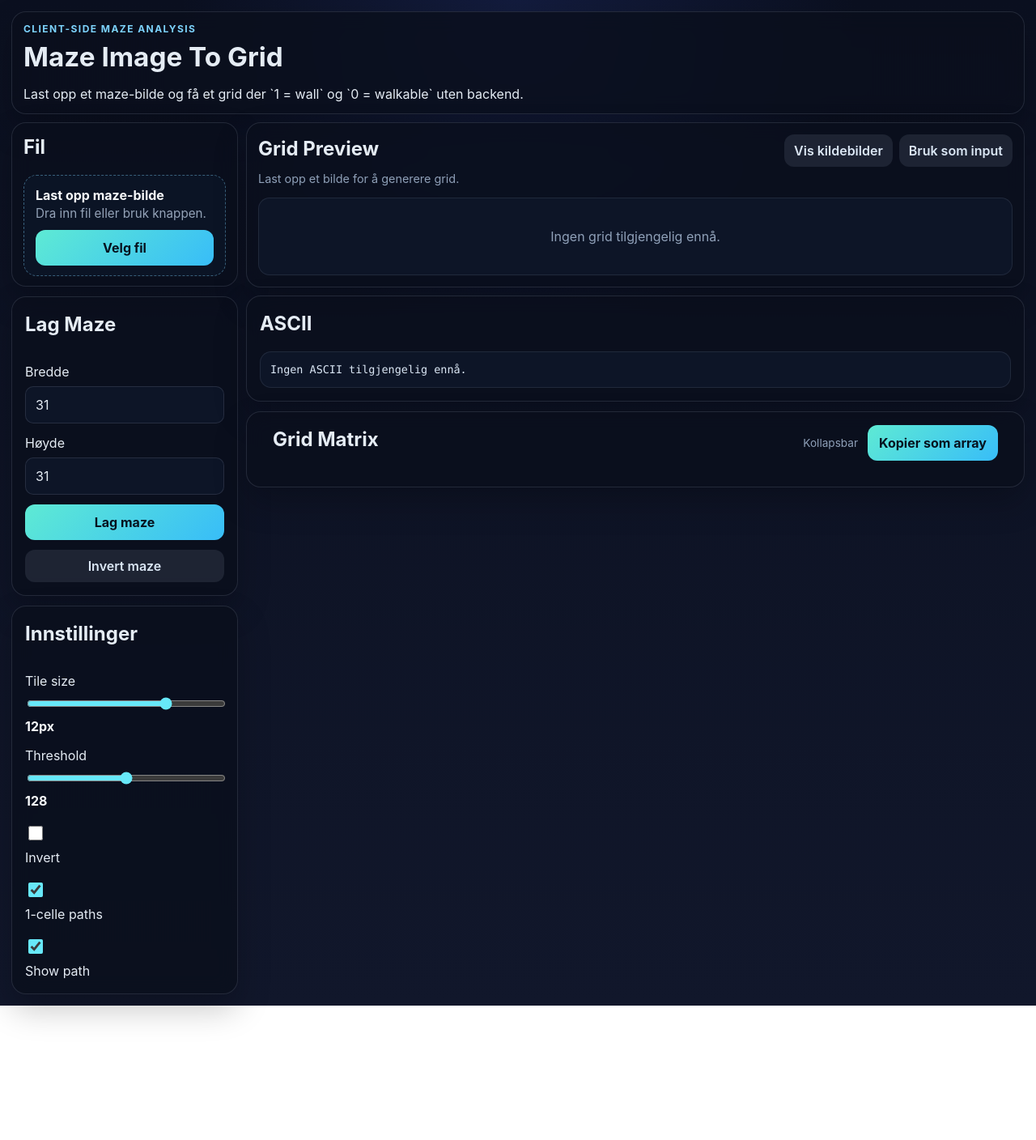
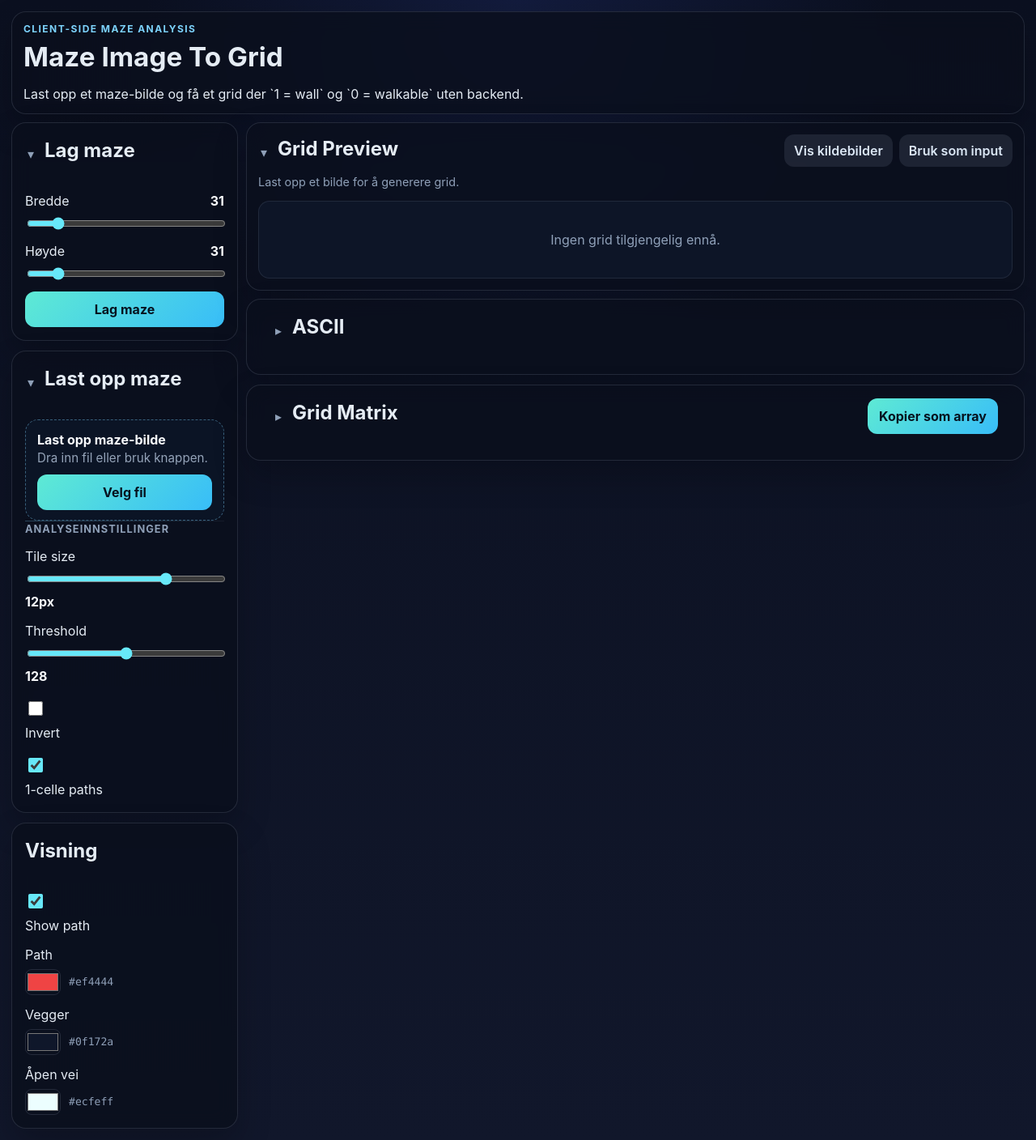
Before and after one commit to maglunde/image-to-maze, a React (Vite) app: page / in a window 1280 px wide. Shown: the whole page at 81% size. Before the commit the page ends 1242 px from the top, so only its background shows below. Built offline with nearby package versions, Linux system fonts and the light colour scheme.

Commit message:
Refine maze UI and preview controls

```diff
--- a/src/App.tsx
+++ b/src/App.tsx
@@ -1,14 +1,13 @@
-import { useEffect, useState } from "react";
+import { Fragment, useEffect, useState, type CSSProperties } from "react";
 import { GridPreview } from "./components/GridPreview";
 import { ImageDropzone } from "./components/ImageDropzone";
-import type { AnalysisOptions, Grid, GridPoint } from "./types";
+import type { AnalysisOptions, Grid, GridPoint, PreviewColors } from "./types";
 import { analyzeMazeImage, estimateAnalysisOptions } from "./utils/imageProcessing";
-import { formatGridAsAscii, formatGridAsJson, formatGridAsMatrix } from "./utils/grid";
+import { formatGridAsJson, formatGridAsMatrix } from "./utils/grid";
 import {
   applyBoundaryOpenings,
   generateMaze,
   getBoundaryOpenings,
-  invertGeneratedMaze,
   moveBoundaryOpening,
   sealMazeBoundary,
 } from "./utils/mazeGenerator";
@@ -19,6 +18,12 @@ const defaultOptions: AnalysisOptions = {
   threshold: 128,
   invert: false,
   normalizePathWidth: true,
+};
+
+const defaultPreviewColors: PreviewColors = {
+  path: "#ef4444",
+  wall: "#0f172a",
+  walkable: "#ecfeff",
 };
 
 export default function App() {
@@ -37,6 +42,7 @@ export default function App() {
   const [isAutoTuning, setIsAutoTuning] = useState(false);
   const [showSourcePanels, setShowSourcePanels] = useState(false);
   const [showPath, setShowPath] = useState(true);
+  const [previewColors, setPreviewColors] = useState<PreviewColors>(defaultPreviewColors);
   const [mazeWidth, setMazeWidth] = useState(31);
   const [mazeHeight, setMazeHeight] = useState(31);
 
@@ -137,13 +143,13 @@ export default function App() {
 
     for (let rowIndex = 0; rowIndex < rows; rowIndex += 1) {
       for (let columnIndex = 0; columnIndex < columns; columnIndex += 1) {
-        context.fillStyle = grid[rowIndex][columnIndex] === 1 ? "#ecfeff" : "#0f172a";
+        context.fillStyle = grid[rowIndex][columnIndex] === 1 ? previewColors.wall : previewColors.walkable;
         context.fillRect(columnIndex, rowIndex, 1, 1);
       }
     }
 
     setGridPreviewUrl(canvas.toDataURL("image/png"));
-  }, [grid]);
+  }, [grid, previewColors]);
 
   useEffect(() => {
     return () => {
@@ -251,18 +257,6 @@ export default function App() {
     });
   };
 
-  const handleInvertGeneratedMaze = () => {
-    if (sourceMode !== "generated" || generatedBaseGrid.length === 0) {
-      return;
-    }
-
-    const nextBaseGrid = invertGeneratedMaze(generatedBaseGrid);
-    const nextGrid = applyBoundaryOpenings(nextBaseGrid, generatedOpenings);
-    setGeneratedBaseGrid(nextBaseGrid);
-    setGrid(nextGrid);
-    setPath(findMazePath(nextGrid));
-  };
-
   const handleMoveOpening = (openingIndex: number, target: GridPoint) => {
     if (sourceMode !== "generated" || generatedBaseGrid.length === 0 || generatedOpenings.length < 2) {
       return;
@@ -274,7 +268,9 @@ export default function App() {
     setPath(findMazePath(moved.grid));
   };
 
-  const asciiGrid = formatGridAsAscii(grid);
+  const pathPoints = new Set(
+    (showPath ? path ?? [] : []).map((point) => `${point.row}:${point.column}`),
+  );
   const matrixGrid = formatGridAsMatrix(grid);
   const gridRows = grid.length;
   const gridColumns = grid[0]?.length ?? 0;
@@ -292,24 +288,24 @@ export default function App() {
 
       <section className="workspace">
         <aside className="sidebar">
-          <section className="panel compact-panel">
-            <div className="section-head">
-              <h2>Fil</h2>
+          <details className="panel controls-panel collapsible-panel-shell" open>
+            <summary className="section-head collapsible-summary">
+              <div className="summary-title">
+                <span className="summary-caret" aria-hidden="true" />
+                <h2>Lag maze</h2>
               </div>
-            <ImageDropzone hasImage={Boolean(imageUrl)} onFileSelect={handleFileSelect} />
-          </section>
+            </summary>
 
-          <section className="panel controls-panel">
-            <div className="section-head">
-              <h2>Lag Maze</h2>
+            <div className="sidebar-group">
+              <label>
+                <div className="field-head">
+                  <span>Bredde</span>
+                  <strong>{mazeWidth}</strong>
                 </div>
-
-            <label>
-              <span>Bredde</span>
                 <input
-                type="number"
+                  type="range"
                   min="5"
-                max="101"
+                  max="200"
                   step="1"
                   value={mazeWidth}
                   onChange={(event) => setMazeWidth(Number(event.target.value) || 5)}
@@ -317,11 +313,14 @@ export default function App() {
               </label>
 
               <label>
+                <div className="field-head">
                   <span>Høyde</span>
+                  <strong>{mazeHeight}</strong>
+                </div>
                 <input
-                type="number"
+                  type="range"
                   min="5"
-                max="101"
+                  max="200"
                   step="1"
                   value={mazeHeight}
                   onChange={(event) => setMazeHeight(Number(event.target.value) || 5)}
@@ -331,22 +330,25 @@ export default function App() {
               <button type="button" onClick={handleGenerateMaze}>
                 Lag maze
               </button>
+            </div>
+          </details>
 
-            <button
-              type="button"
-              className="ghost-button"
-              onClick={handleInvertGeneratedMaze}
-              disabled={sourceMode !== "generated" || grid.length === 0}
-            >
-              Invert maze
-            </button>
-          </section>
+          <details className="panel controls-panel collapsible-panel-shell" open>
+            <summary className="section-head collapsible-summary">
+              <div className="summary-title">
+                <span className="summary-caret" aria-hidden="true" />
+                <h2>Last opp maze</h2>
+              </div>
+            </summary>
 
-          <section className="panel controls-panel">
-            <div className="section-head">
-              <h2>Innstillinger</h2>
+            <div className="sidebar-group">
+              <ImageDropzone hasImage={Boolean(imageUrl)} onFileSelect={handleFileSelect} />
             </div>
 
+            <div className="sidebar-divider" aria-hidden="true" />
+
+            <div className="sidebar-group">
+              <p className="sidebar-label">Analyseinnstillinger</p>
               <label>
                 <span>Tile size</span>
                 <input
@@ -408,6 +410,13 @@ export default function App() {
                 />
                 <span>1-celle paths</span>
               </label>
+            </div>
+          </details>
+
+          <section className="panel controls-panel">
+            <div className="section-head">
+              <h2>Visning</h2>
+            </div>
 
             <label className="checkbox">
               <input
@@ -416,6 +425,57 @@ export default function App() {
                 onChange={(event) => setShowPath(event.target.checked)}
               />
               <span>Show path</span>
+            </label>
+
+            <label className="color-field">
+              <span>Path</span>
+              <div className="color-input-row">
+                <input
+                  type="color"
+                  value={previewColors.path}
+                  onChange={(event) =>
+                    setPreviewColors((current) => ({
+                      ...current,
+                      path: event.target.value,
+                    }))
+                  }
+                />
+                <code>{previewColors.path}</code>
+              </div>
+            </label>
+
+            <label className="color-field">
+              <span>Vegger</span>
+              <div className="color-input-row">
+                <input
+                  type="color"
+                  value={previewColors.wall}
+                  onChange={(event) =>
+                    setPreviewColors((current) => ({
+                      ...current,
+                      wall: event.target.value,
+                    }))
+                  }
+                />
+                <code>{previewColors.wall}</code>
+              </div>
+            </label>
+
+            <label className="color-field">
+              <span>Åpen vei</span>
+              <div className="color-input-row">
+                <input
+                  type="color"
+                  value={previewColors.walkable}
+                  onChange={(event) =>
+                    setPreviewColors((current) => ({
+                      ...current,
+                      walkable: event.target.value,
+                    }))
+                  }
+                />
+                <code>{previewColors.walkable}</code>
+              </div>
             </label>
           </section>
 
@@ -431,17 +491,20 @@ export default function App() {
         </aside>
 
         <section className="content">
-          <section className="panel primary-preview">
-            <div className="section-head primary-head">
+          <details className="panel primary-preview collapsible-panel-shell" open>
+            <summary className="section-head primary-head collapsible-summary">
               <div>
+                <div className="summary-title">
+                  <span className="summary-caret" aria-hidden="true" />
                   <h2>Grid Preview</h2>
+                </div>
                 <p className="section-meta">
                   {gridRows > 0 && gridColumns > 0
                     ? `${gridRows} x ${gridColumns} cells`
                     : "Last opp et bilde for å generere grid."}
                 </p>
               </div>
-              <div className="action-row">
+              <div className="action-row" onClick={(event) => event.stopPropagation()}>
                 <button
                   type="button"
                   className="ghost-button"
@@ -458,17 +521,18 @@ export default function App() {
                   Bruk som input
                 </button>
               </div>
-            </div>
+            </summary>
             <GridPreview
               grid={grid}
               path={showPath ? path : null}
+              colors={previewColors}
               openings={openings}
               openingsDraggable={sourceMode === "generated"}
               onMoveOpening={handleMoveOpening}
               previewWidth={previewSize?.width}
               previewHeight={previewSize?.height}
             />
-          </section>
+          </details>
 
           {showSourcePanels ? (
             <section className="secondary-row">
@@ -505,18 +569,49 @@ export default function App() {
           ) : null}
 
           <section className="results-stack">
-            <article className="panel output-panel">
-              <div className="section-head">
+            <details className="panel output-panel matrix-panel">
+              <summary className="output-header matrix-summary">
+                <div className="summary-title">
+                  <span className="summary-caret" aria-hidden="true" />
                   <h2>ASCII</h2>
                 </div>
-              <pre>{asciiGrid || "Ingen ASCII tilgjengelig ennå."}</pre>
-            </article>
+              </summary>
+              <pre className="ascii-output" style={{ "--ascii-path-color": previewColors.path } as CSSProperties}>
+                {grid.length === 0
+                  ? "Ingen ASCII tilgjengelig ennå."
+                  : grid.map((row, rowIndex) => (
+                      <Fragment key={rowIndex}>
+                        {row.map((cell, columnIndex) => {
+                          const key = `${rowIndex}:${columnIndex}`;
+
+                          if (cell === 1) {
+                            return "#";
+                          }
+
+                          if (pathPoints.has(key)) {
+                            return (
+                              <span key={key} className="ascii-path-dot">
+                                .
+                              </span>
+                            );
+                          }
+
+                          return ".";
+                        })}
+                        {rowIndex < grid.length - 1 ? "\n" : null}
+                      </Fragment>
+                    ))}
+              </pre>
+              <p className="output-note">`#` vegg, `.` gang, rød `.` sti.</p>
+            </details>
 
             <details className="panel output-panel matrix-panel">
               <summary className="output-header matrix-summary">
+                <div className="summary-title">
+                  <span className="summary-caret" aria-hidden="true" />
                   <h2>Grid Matrix</h2>
+                </div>
                 <div className="summary-actions">
-                  <span className="summary-hint">Kollapsbar</span>
                   <button type="button" onClick={handleCopy} disabled={grid.length === 0}>
                     Kopier som array
                   </button>
--- a/src/styles.css
+++ b/src/styles.css
@@ -134,9 +134,62 @@ button {
   gap: 12px;
 }
 
+.sidebar-group {
+  display: grid;
+  gap: 12px;
+}
+
+.sidebar-label {
+  margin: 0;
+  color: #8fa0b8;
+  font-size: 0.8rem;
+  font-weight: 700;
+  letter-spacing: 0.08em;
+  text-transform: uppercase;
+}
+
+.sidebar-divider {
+  height: 1px;
+  background: linear-gradient(90deg, rgba(125, 211, 252, 0.28), rgba(148, 163, 184, 0.08));
+}
+
 .controls-panel label {
   display: grid;
   gap: 6px;
+}
+
+.field-head {
+  display: flex;
+  align-items: baseline;
+  justify-content: space-between;
+  gap: 12px;
+}
+
+.color-field {
+  display: grid;
+  gap: 8px;
+}
+
+.color-input-row {
+  display: flex;
+  align-items: center;
+  gap: 10px;
+}
+
+.color-input-row input[type="color"] {
+  width: 44px;
+  height: 32px;
+  padding: 0;
+  border: 1px solid rgba(148, 163, 184, 0.18);
+  border-radius: 8px;
+  background: transparent;
+  cursor: pointer;
+}
+
+.color-input-row code {
+  color: #8fa0b8;
+  font-family: "SFMono-Regular", "Consolas", monospace;
+  font-size: 0.82rem;
 }
 
 .checkbox {
@@ -341,9 +394,42 @@ button {
   gap: 12px;
 }
 
-.summary-hint {
+.summary-title {
+  display: flex;
+  align-items: center;
+  gap: 10px;
+}
+
+.summary-caret {
+  display: inline-flex;
+  align-items: center;
+  justify-content: center;
+  width: 14px;
   color: #8fa0b8;
-  font-size: 0.85rem;
+  flex: 0 0 auto;
+}
+
+.summary-caret::before {
+  content: "▸";
+}
+
+.matrix-panel[open] .summary-caret::before,
+.collapsible-panel-shell[open] .summary-caret::before {
+  content: "▾";
+}
+
+.collapsible-summary {
+  list-style: none;
+  cursor: pointer;
+  margin-bottom: 0;
+}
+
+.collapsible-summary::-webkit-details-marker {
+  display: none;
+}
+
+.collapsible-panel-shell[open] > .collapsible-summary {
+  margin-bottom: 12px;
 }
 
 .matrix-panel[open] .matrix-summary {
@@ -367,6 +453,14 @@ button {
   font-size: 0.84rem;
   line-height: 1.45;
   white-space: pre;
+}
+
+.ascii-output {
+  letter-spacing: 12px;
+}
+
+.ascii-path-dot {
+  color: var(--ascii-path-color, #ef4444);
 }
 
 .output-note {
--- a/src/types.ts
+++ b/src/types.ts
@@ -3,6 +3,12 @@ export type Grid = number[][];
 export type GridPoint = {
   row: number;
   column: number;
+};
+
+export type PreviewColors = {
+  path: string;
+  wall: string;
+  walkable: string;
 };
 
 export type AnalysisOptions = {
--- a/src/utils/mazeGenerator.ts
+++ b/src/utils/mazeGenerator.ts
@@ -2,8 +2,13 @@ import type { Grid } from "../types";
 import type { GridPoint } from "../types";
 
 function normalizeDimension(value: number): number {
-  const safe = Math.max(5, Math.floor(value));
-  return safe % 2 === 0 ? safe + 1 : safe;
+  const safe = Math.min(200, Math.max(5, Math.floor(value)));
+
+  if (safe % 2 !== 0) {
+    return safe;
+  }
+
+  return safe === 200 ? 199 : safe + 1;
 }
 
 function randomOddWithin(limit: number): number {
@@ -99,53 +104,6 @@ export function generateMaze(width: number, height: number): Grid {
   grid[rows - 1][exitColumn] = 0;
 
   return grid;
-}
-
-export function invertGeneratedMaze(grid: Grid): Grid {
-  if (grid.length === 0 || grid[0].length === 0) {
-    return grid;
-  }
-
-  const rows = grid.length;
-  const columns = grid[0].length;
-  const openings: Array<{ row: number; column: number }> = [];
-
-  for (let column = 0; column < columns; column += 1) {
-    if (grid[0][column] === 0) {
-      openings.push({ row: 0, column });
-    }
-    if (grid[rows - 1][column] === 0) {
-      openings.push({ row: rows - 1, column });
-    }
-  }
-
-  for (let row = 1; row < rows - 1; row += 1) {
-    if (grid[row][0] === 0) {
-      openings.push({ row, column: 0 });
-    }
-    if (grid[row][columns - 1] === 0) {
-      openings.push({ row, column: columns - 1 });
-    }
-  }
-
-  const inverted = grid.map((row, rowIndex) =>
-    row.map((cell, columnIndex) => {
-      const isBoundary =
-        rowIndex === 0 || rowIndex === rows - 1 || columnIndex === 0 || columnIndex === columns - 1;
-
-      if (isBoundary) {
-        return 1;
-      }
-
-      return cell === 1 ? 0 : 1;
-    }),
-  );
-
-  for (const opening of openings.slice(0, 2)) {
-    inverted[opening.row][opening.column] = 0;
-  }
-
-  return inverted;
 }
 
 export function sealMazeBoundary(grid: Grid): Grid {
```
Also changed, not shown: src/components/GridPreview.tsx (+78 -12 lines). Lines whose indentation alone changed are shown as unchanged.
